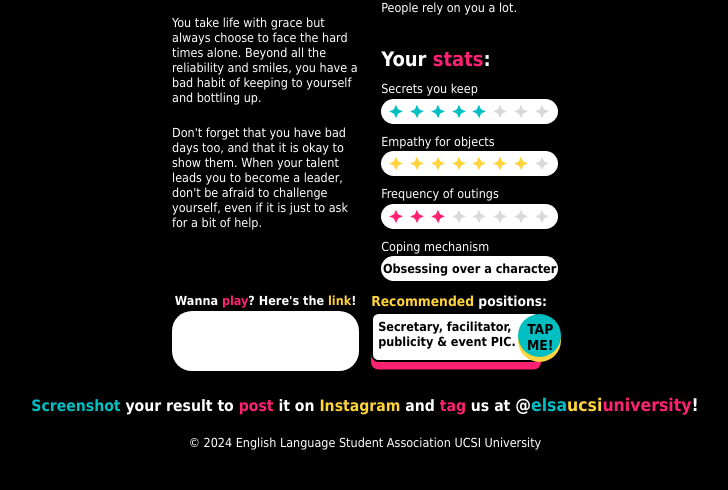
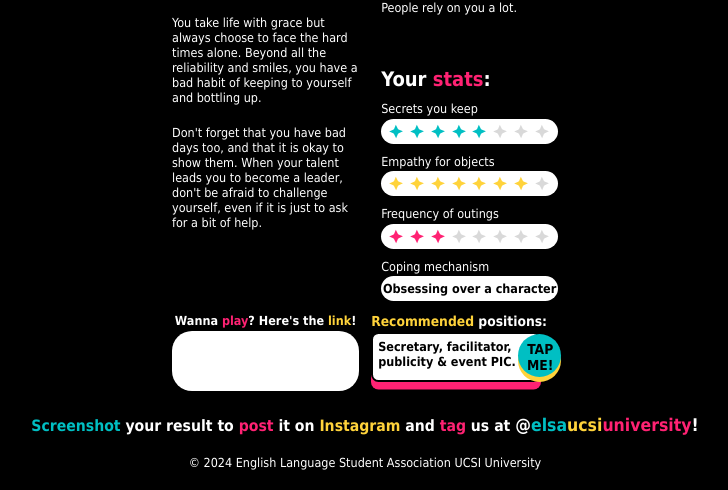
Before and after one commit to ThatOliverBranch/ELSAPersonalityQuiz, a plain HTML site: page tacticalPplPleaser.html in a window 1280 px wide. Shown: the part 421-911 px from the top of the page, without its empty margins (275-1003 px from the left). Drawn offline with Linux system fonts and the light colour scheme.

Commit message:
Update tacticalPplPleaser.html

```diff
--- a/tacticalPplPleaser.html
+++ b/tacticalPplPleaser.html
@@ -32,7 +32,7 @@
             </tr>
             <tr>
                 <td id="tdRightBottom">
-                    <h6>Your <span class="pink">stats</span>:</h6>
+                    <h6 style="margin-top: 2rem;">Your <span class="pink">stats</span>:</h6>
                     <p style="margin: 1rem;"></p>
                     <p>Secrets you keep</p>
                     <div class="whitebar">
```
